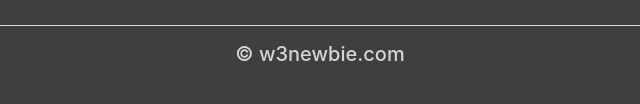
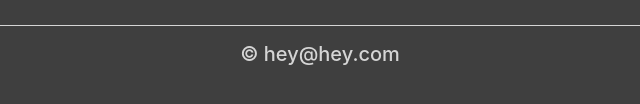
Before and after one commit to a-anurag27/JustAResponsiveTemplate, a plain HTML site: page index.html in a window 1280 px wide. Shown: the part 4759-4863 px from the top of the page, 320-960 px from the left. Drawn offline with nearby package versions, Linux system fonts and the light colour scheme.

Commit message:
Update index.html

```diff
--- a/index.html
+++ b/index.html
@@ -279,7 +279,7 @@
 		</div>
 		<div class="col-12">
 			<hr class="light-100">
-			<h5>&copy; w3newbie.com</h5>
+			<h5>&copy; hey@hey.com</h5>
 		</div>
 		</div>
 	</div>
```
